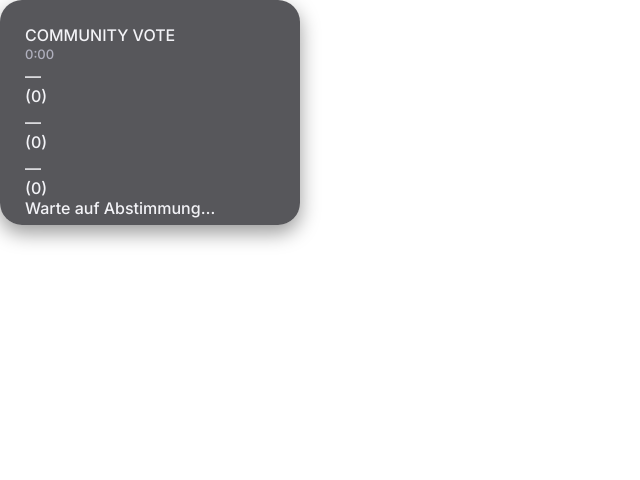
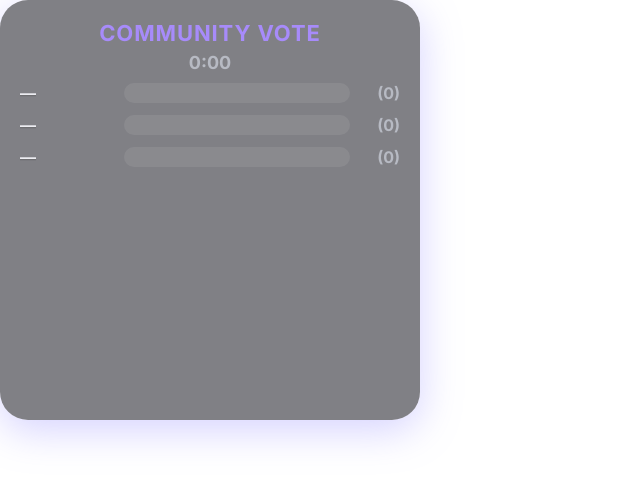
Before and after one commit to olinator07/TwitchPoll-Overlay, a plain HTML site: page index.html in a window 1280 px wide. Shown: the whole page, without its empty margins (0-640 px from the left). Drawn offline with Linux system fonts and the light colour scheme; no server answers.

Commit message:
Update style.css

```diff
--- a/style.css
+++ b/style.css
@@ -1,104 +1,98 @@
-:root {
-  --bg-card: rgba(50, 50, 55, 0.82);
-  --text: #f3f3f7;
-  --muted: #b0b0be;
-  --accent: #a970ff;
-  --bar-bg: rgba(25, 25, 30, 0.7);
-  --bar-fill: #8b5cff;
-  --shadow: 0 8px 20px rgba(0, 0, 0, 0.4);
-  --radius: 22px;
+:root{
+  --card-bg: rgba(80, 80, 86, .72);
+  --card-glow: rgba(135, 125, 255, .35);
+  --text: #ececf1;
+  --muted: #b7bac3;
+  --accent: #a78bfa; /* Lila */
+  --bar-bg: rgba(255,255,255,.08);
+  --bar-fill: #a78bfa;
 }
 
-* { box-sizing: border-box; }
-html, body {
-  margin: 0;
-  background: transparent;
-  font-family: "Inter", "Segoe UI", Roboto, sans-serif;
+*{ box-sizing: border-box; }
+html,body{
+  width:100%;
+  height:100%;
+  margin:0;
+  padding:0;
+  background: transparent; /* wichtig für OBS */
+  font-family: Inter,system-ui,-apple-system,Segoe UI,Roboto,Helvetica,Arial,sans-serif;
   color: var(--text);
 }
 
-/* ===== Karte (kompakter quadratisch) ===== */
-.card {
-  width: 300px;
-  height: 225px;          /* <- leicht kleiner, wirkt quadratischer */
-  padding: 25px 25px 19px; /* <- unten weniger Platz */
-  border-radius: var(--radius);
-  background: var(--bg-card);
-  box-shadow: var(--shadow);
+.card{
+  width: 420px;          /* quadratisches Overlay */
+  height: 420px;
+  padding: 20px 20px 16px;
+  border-radius: 28px;
+  background: var(--card-bg);
+  box-shadow: 0 10px 40px var(--card-glow);
   backdrop-filter: blur(6px);
-  display: flex;
-  flex-direction: column;
-  justify-content: flex-start;
 }
 
-/* ===== Header ===== */
-.card-header {
+.header{
+  display: grid;
+  grid-template-rows: auto auto;
+  gap: 6px;
+  margin-bottom: 10px; /* etwas weniger Luft */
   text-align: center;
-  margin-bottom: 4px;
+}
+.title{
+  font-weight: 800;
+  letter-spacing: .04em;
+  color: var(--accent);
+  font-size: 22px;
+}
+.timer{
+  color: var(--muted);
+  font-weight: 700;
+  font-size: 18px;
 }
 
-h2 {
-  margin: 0;
-  font-weight: 900;
-  font-size: 18px;
-  letter-spacing: 0.8px;
-  color: var(--accent);
-  text-shadow: 0 2px 3px rgba(0, 0, 0, 0.4);
+.options{
+  display: grid;
+  gap: 12px;
+  margin-top: 6px;
 }
 
-.timer {
-  margin-top: 1px;
-  font-size: 13px;
-  color: var(--muted);
+.row{
+  display: grid;
+  grid-template-columns: auto 1fr auto;
+  align-items: center;
+  gap: 8px;
 }
 
-/* ===== Optionen ===== */
-.options {
-  display: flex;
-  flex-direction: column;
-  gap: 6px;
-  width: 100%;
-  margin-top: 4px;
+.label{
+  min-width: 96px;  /* genug Platz für Namen */
+  font-weight: 700;
+  color: var(--text);
+  text-shadow: 0 1px 0 rgba(0,0,0,.3);
 }
 
-.option {
+.bar{
+  height: 20px;
   background: var(--bar-bg);
   border-radius: 10px;
   overflow: hidden;
-  position: relative;
-  height: 24px; /* minimal kleiner für bessere Proportion */
-  display: flex;
-  align-items: center;
+}
+.fill{
+  height: 100%;
+  width: 0%;
+  background: var(--bar-fill);
+  border-radius: 10px;
+  transition: width .25s ease;
 }
 
-.option .fill {
-  position: absolute;
-  left: 0;
-  top: 0;
-  bottom: 0;
-  width: 0%;
-  background: linear-gradient(90deg, var(--accent), var(--bar-fill));
-  opacity: 0.85;
-  transition: width 0.35s ease;
+.count{
+  color: var(--muted);
+  font-weight: 700;
+  min-width: 42px;
+  text-align: right;
 }
 
-.option .label {
-  position: relative;
-  padding: 0 10px 0 14px;
-  z-index: 1;
-  font-weight: 700;
-  font-size: 13px;
-  text-shadow: 0 1px 2px rgba(0, 0, 0, 0.3);
+.empty{
+  margin-top: 20px;
+  text-align: center;
+  color: var(--muted);
+  font-weight: 600;
 }
-
-.option::before {
-  content: "";
-  position: absolute;
-  left: 6px;
-  top: 5px;
-  bottom: 5px;
-  width: 3px;
-  border-radius: 3px;
-  background: var(--accent);
-  opacity: 0.9;
-}
+.hide{ display:none; }
```
